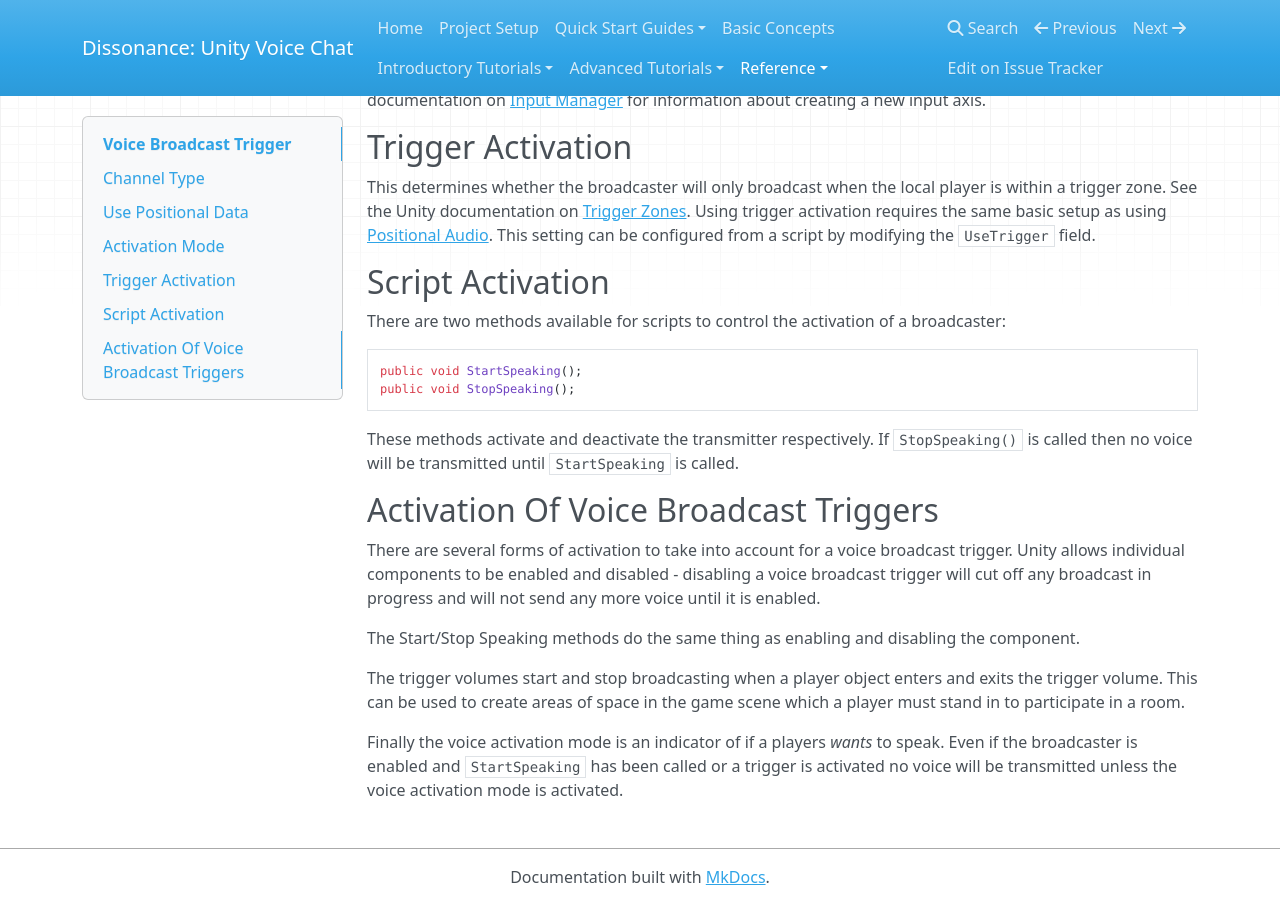
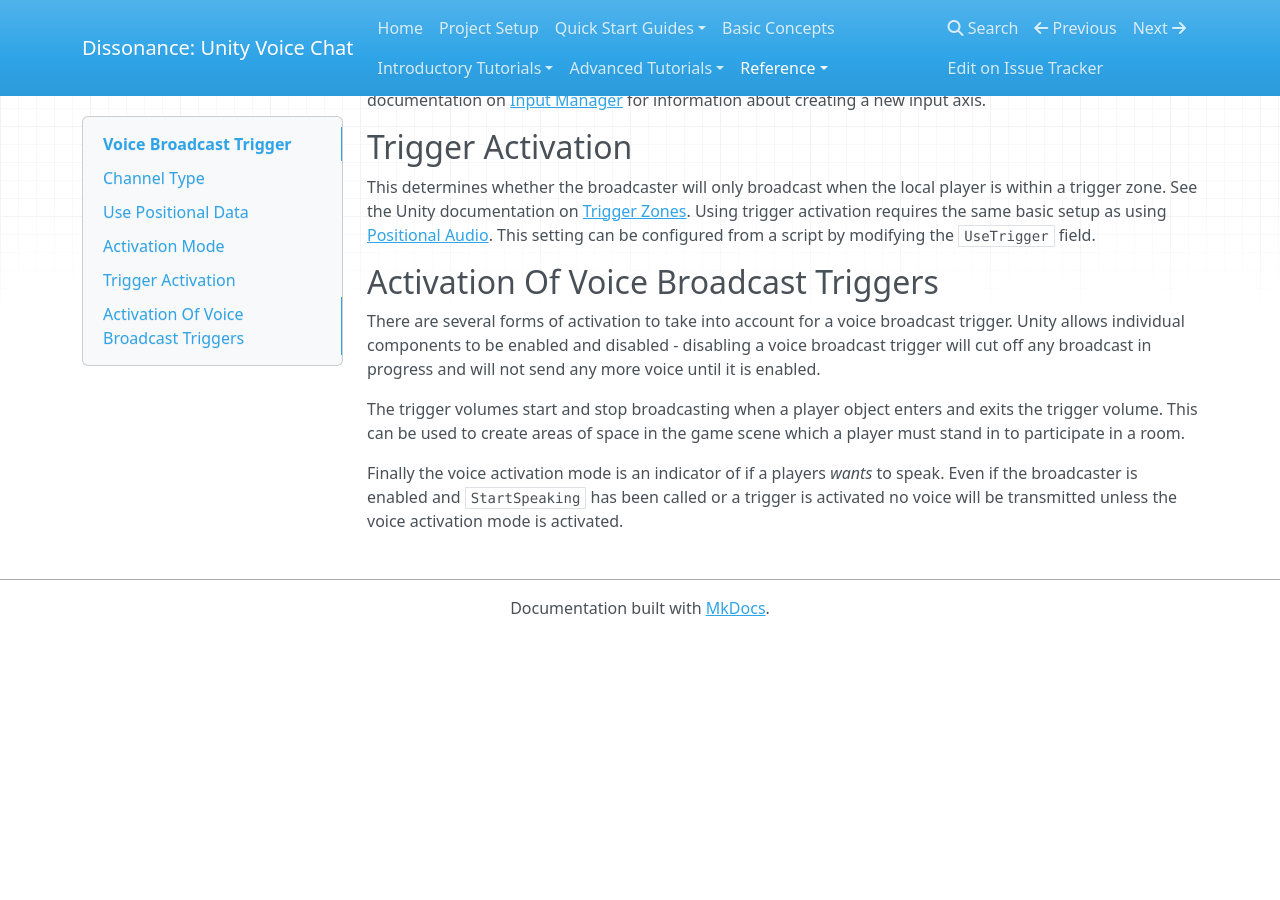
Before and after one commit to Placeholder-Software/Dissonance, an MkDocs documentation site: the page built from docs/Reference/Components/Voice-Broadcast-Trigger.md, in a window 1280 px wide and 900 px high, scrolled down 1636 px. Built offline with MkDocs 1.6.1, drawn with Linux system fonts in a browser that asks for light colours; nearby versions of some CDN libraries; old or Windows-style settings are respelled for this version of MkDocs; after the commit the page ends 2272 px from its top, so only the background shows below that.

Commit message:
Added a tutorial on controlling speech from scripts

````diff
--- a/docs/Reference/Components/Voice-Broadcast-Trigger.md
+++ b/docs/Reference/Components/Voice-Broadcast-Trigger.md
@@ -44,23 +44,10 @@
 
 This determines whether the broadcaster will only broadcast when the local player is within a trigger zone. See the Unity documentation on [Trigger Zones](https://unity3d.com/learn/tutorials/topics/physics/colliders-triggers). Using trigger activation requires the same basic setup as using [Positional Audio](/Tutorials/Position-Tracking). This setting can be configured from a script by modifying the `UseTrigger` field.
 
-## Script Activation
-
-There are two methods available for scripts to control the activation of a broadcaster:
-
-```
-public void StartSpeaking();
-public void StopSpeaking();
-```
-
-These methods activate and deactivate the transmitter respectively. If `StopSpeaking()` is called then no voice will be transmitted until `StartSpeaking` is called.
-
 ## Activation Of Voice Broadcast Triggers
 
 There are several forms of activation to take into account for a voice broadcast trigger. Unity allows individual components to be enabled and disabled - disabling a voice broadcast trigger will cut off any broadcast in progress and will not send any more voice until it is enabled.
 
-The Start/Stop Speaking methods do the same thing as enabling and disabling the component.
-
 The trigger volumes start and stop broadcasting when a player object enters and exits the trigger volume. This can be used to create areas of space in the game scene which a player must stand in to participate in a room.
 
 Finally the voice activation mode is an indicator of if a players *wants* to speak. Even if the broadcaster is enabled and `StartSpeaking` has been called or a trigger is activated no voice will be transmitted unless the voice activation mode is activated.
--- a/mkdocs.yml
+++ b/mkdocs.yml
@@ -25,6 +25,7 @@
     - "Access Tokens": "Tutorials/Access-Control-Tokens.md"
     - "Channel Priority": "Tutorials/Channel-Priority.md"
     - "Custom Playback Prefab": "Tutorials/Playback-Prefab.md"
+    - "Script Controlled Speech": "Tutorials/Script-Controlled-Speech.md"
 - "Advanced Tutorials":
     - "Writing A Custom Network Integration": "Tutorials/Custom-Networking.md"
     - "Writing A Custom IDissonancePlayer": "Tutorials/Custom-Position-Tracking.md"
````
Also changed, not shown: docs/Tutorials/Script-Controlled-Speech.md (added, +50 -0 lines).
